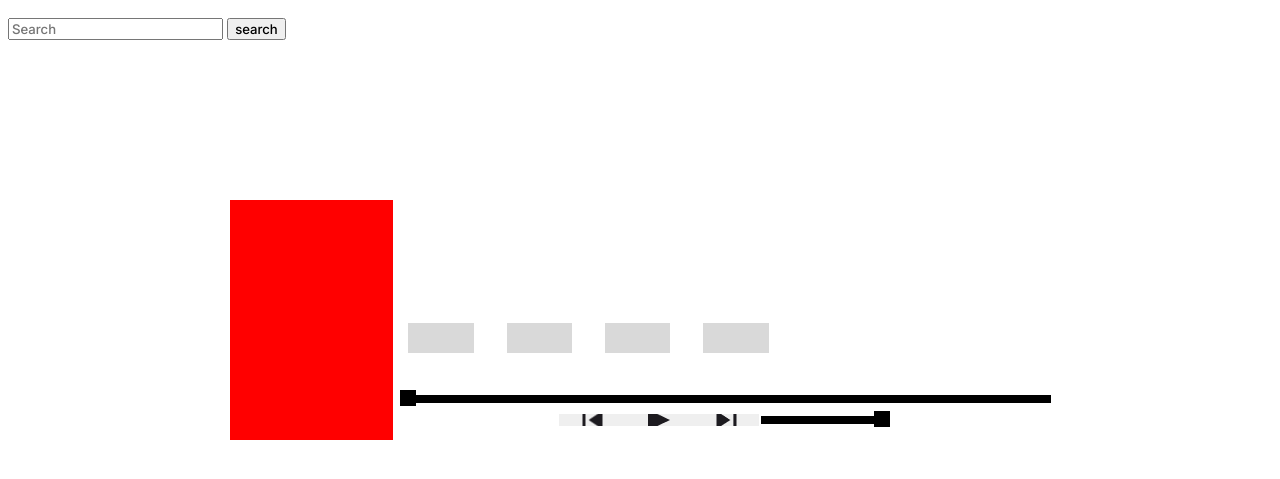
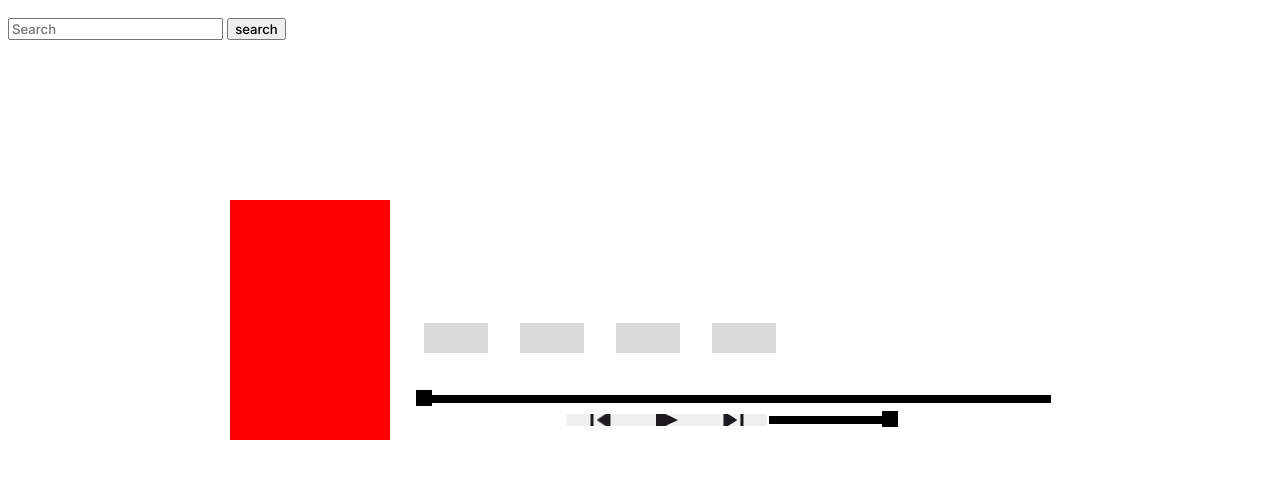
Before and after one commit to maguzzz/CloudSound, a PHP site: page / in a window 1280 px wide. Shown: the part 236-715 px from the top of the page. Run offline with PHP 8.4, Linux system fonts and the light colour scheme; tables that the repository leaves empty or names only in its code hold one stand-in row (values such as "Sample post").

Commit message:
image spacing

```diff
--- a/Css/main.css
+++ b/Css/main.css
@@ -39,7 +39,7 @@
 #titleAndSoContainer {
     width: 80%;
     height: 100%;
-    padding-left: 5px;
+    padding-left: 1.5em;
 }
 
 #titleAndDate{
--- a/Views/main.php
+++ b/Views/main.php
@@ -82,7 +82,8 @@
             <?php foreach ($songs as $song): ?>
                 <div id="playerBorder">
                     <div id="playerAlbumCover"
-                        style="background-image: url('<?php echo htmlspecialchars($song['songImage']); ?>');"></div>
+                        style="background-image: url('<?php echo htmlspecialchars($song['songImage']); ?>');">
+                    </div>
 
                     <div id="titleAndSoContainer">
                         <div id="titleAndDate">
```
